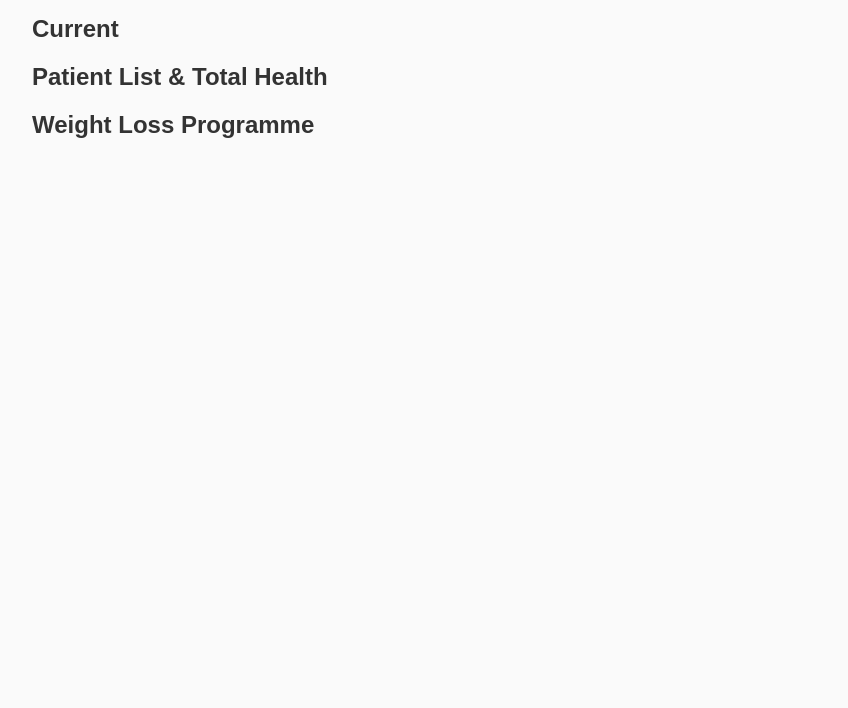
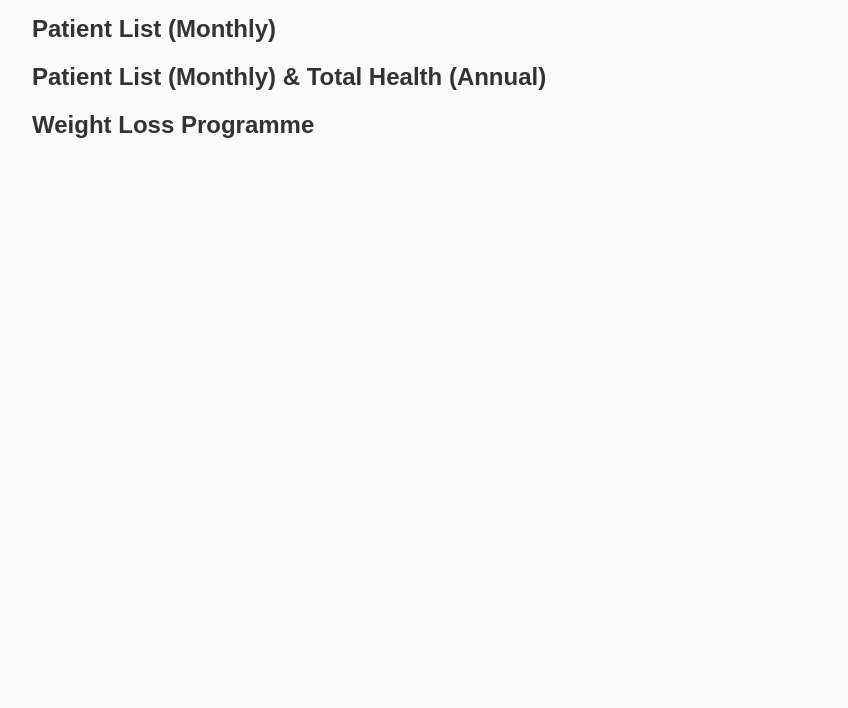
Before and after one commit to jonyeka-gwc/embeds-playground, a plain HTML site: page index.html in a window 1280 px wide. Shown: the part 92-800 px from the top of the page, without its empty margins (8-856 px from the left). Drawn offline with Linux system fonts and the light colour scheme.

Commit message:
Update index.html

```diff
--- a/index.html
+++ b/index.html
@@ -34,14 +34,14 @@
 <body>
   <h1>Subscriptions Test Page</h1>
 
-   <h2>Current</h2>
+   <h2>Patient List (Monthly)</h2>
 
   <script async src="https://js.stripe.com/v3/pricing-table.js"></script>
 <stripe-pricing-table pricing-table-id="prctbl_1SGIlVGGdMsB4Y72eJ1A4Gz5"
 publishable-key="pk_test_51RnKeLGGdMsB4Y72pKua6MFiDehXZyeYPDwPpNebBtShUV8e3xy0nVEl6tLeSKKluTflyg631snpJpF8szgvNgxz00BB03ur7h">
 </stripe-pricing-table>
 
-   <h2>Patient List & Total Health</h2>
+   <h2>Patient List (Monthly) & Total Health (Annual)</h2>
 
 <script async src="https://js.stripe.com/v3/pricing-table.js"></script>
 <stripe-pricing-table pricing-table-id="prctbl_1S6VLEGGdMsB4Y72zlO3chyZ"
```
